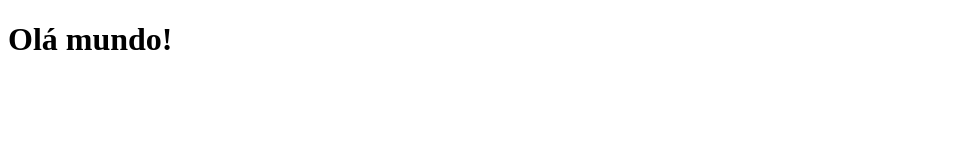
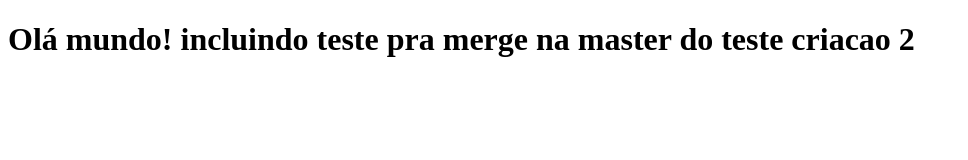
Before and after one commit to guguehub/curso_git_1, a plain HTML site: page index.html in a window 1280 px wide. Shown: the whole page, without its empty margins (0-968 px from the left). Drawn offline with Linux system fonts and the light colour scheme.

Commit message:
commit do index adicionado frase no h1 pra testar merge do main puxar o teste de criacao

```diff
--- a/index.html
+++ b/index.html
@@ -9,6 +9,7 @@
 <body>
     <h1>
         Olá mundo!
+        incluindo teste pra merge na master do teste criacao 2
     </h1>
 
 </body>
```
